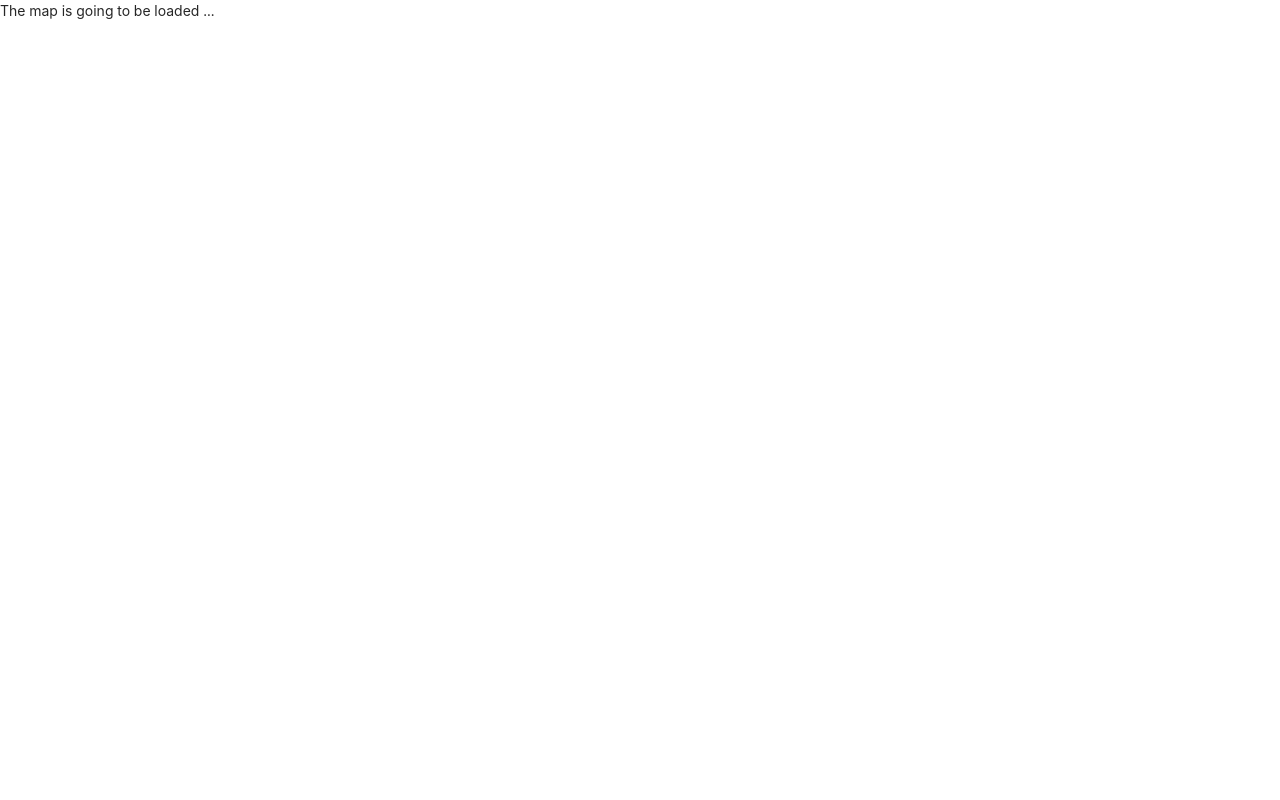
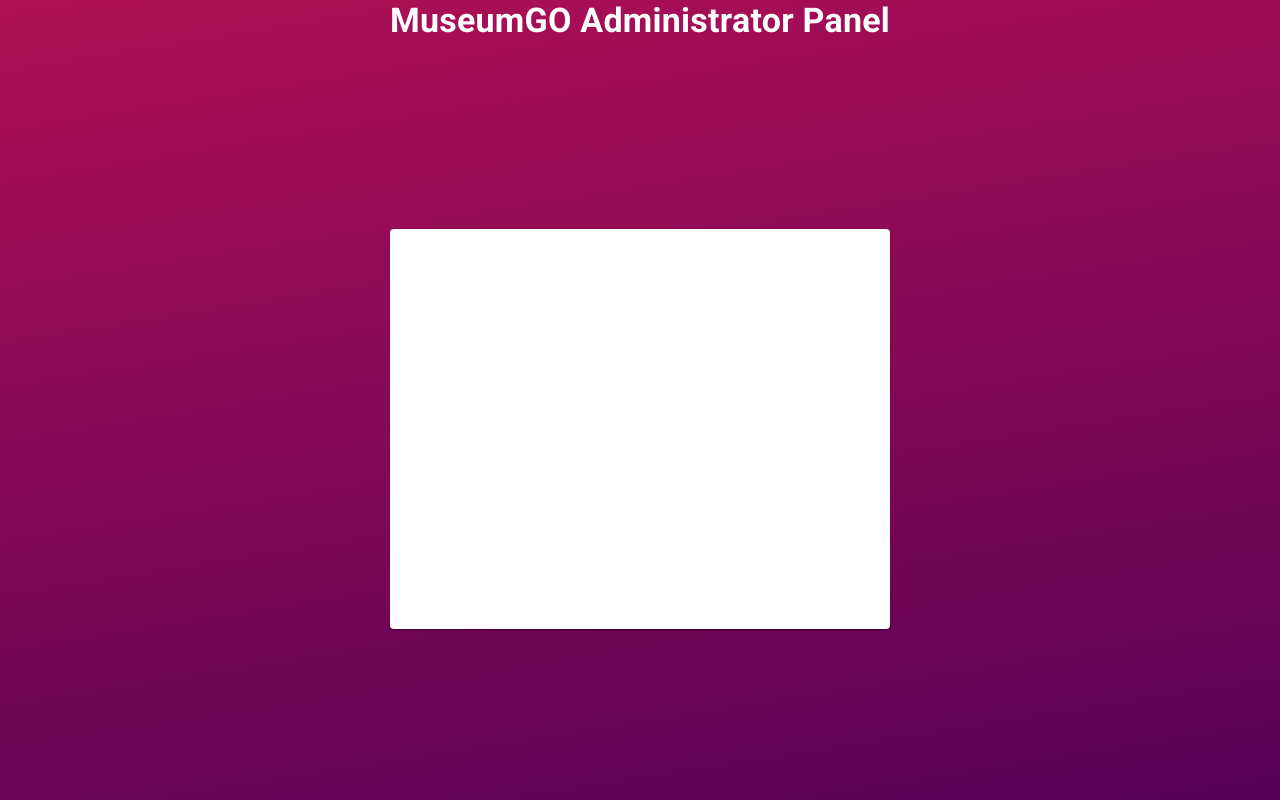
Before and after one commit to museumGoTeam/MuseumGO-Admin, a React (Create React App) app: page / in a window 1280 px wide. Built offline with nearby package versions, Linux system fonts and the light colour scheme; no server answers.

Commit message:
create routes & form component

```diff
--- a/package.json
+++ b/package.json
@@ -13,10 +13,12 @@
     "@types/node": "^12.19.3",
     "@types/react": "^16.9.56",
     "@types/react-dom": "^16.9.9",
+    "@types/react-router-dom": "^5.1.6",
     "antd": "^4.8.0",
     "axios": "^0.21.0",
     "react": "^17.0.1",
     "react-dom": "^17.0.1",
+    "react-router-dom": "^5.2.0",
     "react-scripts": "4.0.0",
     "typescript": "^4.0.5",
     "web-vitals": "^0.2.4"
--- a/src/App.tsx
+++ /dev/null
@@ -1,38 +0,0 @@
-import React from "react";
-import makeStyles from "@material-ui/core/styles/makeStyles";
-import Grid from "@material-ui/core/Grid";
-import CssBaseline from "@material-ui/core/CssBaseline";
-import Typography from '@material-ui/core/Typography'
-import Panel from "./components/Panel/Panel";
-import Canvas from "./components/Canvas/Canvas";
-import { CANVAS_WIDTH, CANVAS_HEIGHT } from "./constants";
-import { useGetMap } from "./hooks/useMapReq";
-
-const useStyles = makeStyles((theme) => ({
-  appRoot: {
-    background:
-      "linear-gradient(171deg, rgba(175,16,85,1) 0%, rgba(86,1,86,1) 100%)",
-    height: "100vh",
-  },
-  title: {
-    color: "white",
-    fontWeight: "bold",
-    marginBottom: 16
-  }
-}));
-
-export default function App() {
-  const classes = useStyles();
-  const loading = useGetMap();
-
-  if (loading) return <p>The map is going to be loaded ...</p>;
-
-  return (
-    <Grid container direction="column" alignItems="center" className={classes.appRoot}>
-      <CssBaseline />
-      <Typography variant="h4" className={classes.title}>MuseumGO Administrator Panel </Typography>
-      <Panel />
-      <Canvas width={CANVAS_WIDTH} height={CANVAS_HEIGHT} />
-    </Grid>
-  );
-}
--- /dev/null
+++ b/src/Routes.tsx
@@ -0,0 +1,18 @@
+import React from "react";
+import { BrowserRouter, Switch, Route, Redirect } from "react-router-dom";
+import Layout from './layout'
+import Form from "./components/Form/Form";
+import MapP from "./pages/MapP";
+
+export default function Routes() {
+  return (
+    <BrowserRouter>
+      <Layout>
+        <Switch>
+          <Route exact path="/" component={Form} />
+          <Route exact path="/map" component={MapP} />
+        </Switch>
+      </Layout>
+    </BrowserRouter>
+  );
+}
--- /dev/null
+++ b/src/components/Form/Form.tsx
@@ -0,0 +1,38 @@
+import React from 'react'
+import makeStyles from '@material-ui/core/styles/makeStyles'
+import Grid from '@material-ui/core/Grid'
+import Paper from '@material-ui/core/Paper'
+import Typography from '@material-ui/core/Typography'
+
+const useStyles = makeStyles(theme => ({
+    formRoot: {
+        flex: 1,
+        alignItems: "center",
+        justifyContent: "center"
+    },
+    paper: {
+        height: 400,
+        width: 500
+    },
+    title: {
+
+    }
+}))
+
+type FormProps = {
+    title: string
+}
+
+export default function Form( { title, children }: React.PropsWithChildren<FormProps>) {
+    const classes = useStyles()
+    return (
+        <Grid container className={classes.formRoot}>
+            <Grid item container direction="column" alignItems="center" component={Paper} className={classes.paper}>
+                <Typography variant="h5">{title}</Typography>
+                {
+                    children
+                }
+            </Grid>
+        </Grid>
+    )
+}
--- a/src/index.tsx
+++ b/src/index.tsx
@@ -1,13 +1,13 @@
 import React from "react";
 import ReactDOM from "react-dom";
-import App from "./App";
 import reportWebVitals from "./reportWebVitals";
 import StoreProvider from "./container/store";
+import Routes from "./Routes";
 import 'antd/dist/antd.css'
 
 ReactDOM.render(
   <StoreProvider>
-    <App />
+    <Routes />
   </StoreProvider>,
   document.getElementById("root")
 );
--- /dev/null
+++ b/src/layout/index.tsx
@@ -0,0 +1,33 @@
+import React from "react";
+import makeStyles from "@material-ui/core/styles/makeStyles";
+import CssBaseline from '@material-ui/core/CssBaseline'
+import Typography from '@material-ui/core/Typography'
+import Grid from '@material-ui/core/Grid'
+
+const useStyles = makeStyles((theme) => ({
+  layoutRoot: {
+    background:
+      "linear-gradient(171deg, rgba(175,16,85,1) 0%, rgba(86,1,86,1) 100%)",
+    height: "100vh",
+  },
+  title: {
+    color: "white",
+    fontWeight: "bold",
+    marginBottom: 16,
+  },
+}));
+
+export default function Layout({ children } : React.PropsWithChildren<any>) {
+  const classes = useStyles()
+  return (
+    <Grid container direction="column" alignItems="center" className={classes.layoutRoot}>
+        <CssBaseline />
+        <Typography variant="h4" className={classes.title}>MuseumGO Administrator Panel </Typography>
+        {
+            children
+        }
+    </Grid>
+  )
+
+
+};
--- /dev/null
+++ b/src/pages/MapP.tsx
@@ -0,0 +1,25 @@
+import React from "react";
+import makeStyles from "@material-ui/core/styles/makeStyles";
+import Panel from "../components/Panel/Panel";
+import Canvas from "../components/Canvas/Canvas";
+import { useGetMap } from "../hooks/useMapReq";
+import { CANVAS_HEIGHT, CANVAS_WIDTH } from "../constants";
+
+
+const useStyles = makeStyles((theme) => ({
+
+}));
+
+export default function MapP() {
+  const classes = useStyles();
+  const loading = useGetMap();
+
+  if (loading) return <p>The map is going to be loaded ...</p>;
+
+  return (
+    <div>
+      <Panel />
+      <Canvas width={CANVAS_WIDTH} height={CANVAS_HEIGHT} />
+    </div>
+  );
+}
```
Also changed, not shown: 1 other file (tests, documents, lock files or other folders).
